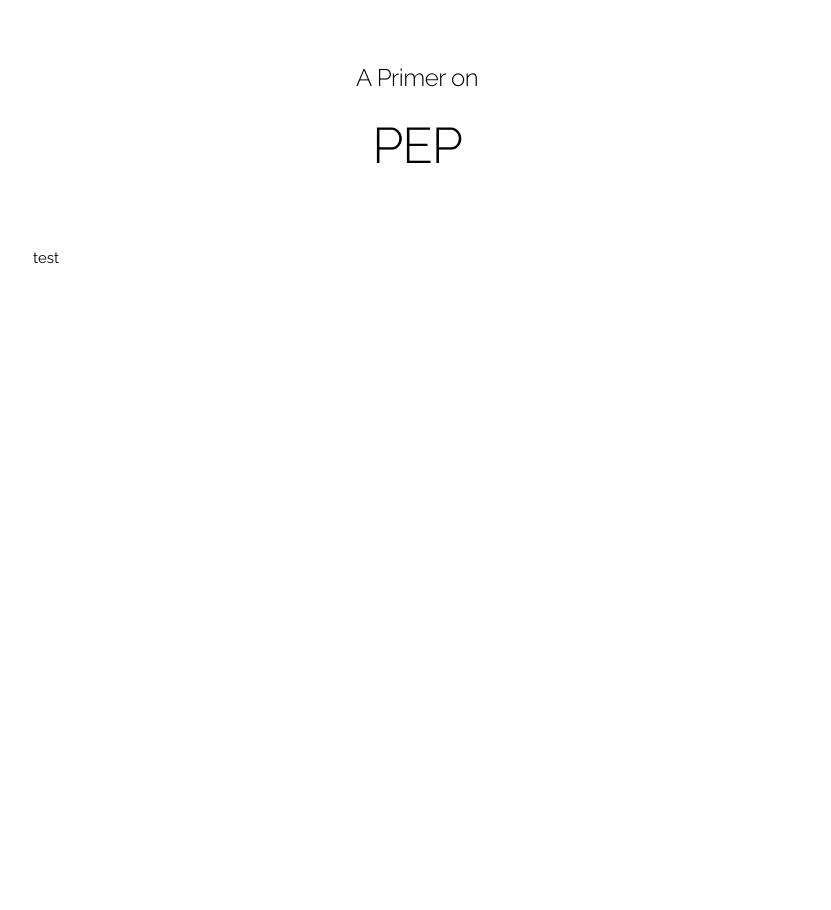
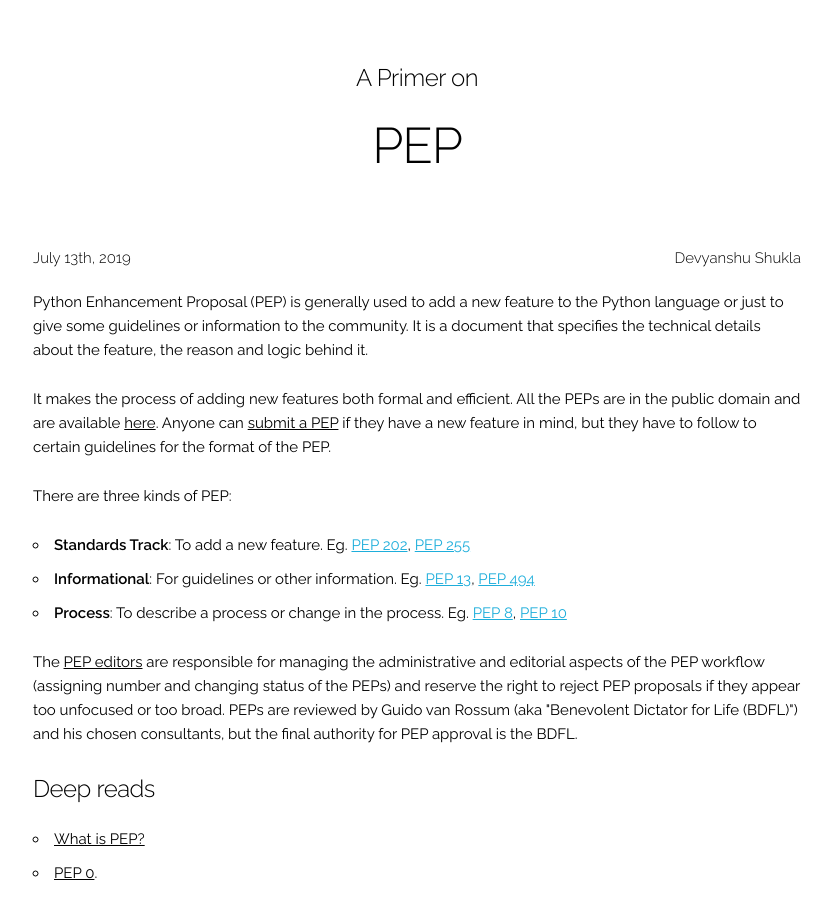
Before and after one commit to Devyanshu/primer, a plain HTML site: page pep.html in a window 1280 px wide. Shown: the whole page, without its empty margins (223-1054 px from the left). Before the commit the page ends 800 px from the top, so only its background shows below. Drawn offline with Linux system fonts and the light colour scheme.

Commit message:
added content

```diff
--- a/pep.html
+++ b/pep.html
@@ -37,10 +37,53 @@
             <h5>A Primer on</h5>
             <h1>PEP</h1>
         </div>
+        <div class="row">
+            <h6 class="post-date">July 13th, 2019</h6>
+            <h6 class="post-author">Devyanshu Shukla</h6>
+        </div>
 
-        <p>test</p>
-
-
+        <p>Python Enhancement Proposal (PEP) is generally used to add a new feature
+            to the Python language or just to give some guidelines or information to the community. It is a document
+            that specifies the technical details about the feature, the
+            reason and logic behind it.
+        </p>
+        <p> It makes the process of adding new features both formal and efficient.
+            All the PEPs are in the public domain and are available <a class="post-link"
+                href="https://www.python.org/dev/peps/">here</a>. Anyone can <a class="post-link"
+                href="https://legacy.python.org/dev/peps/pep-0001/#id29">submit a PEP</a> if they have a new feature in
+            mind, but they have to follow to certain guidelines for the format of the PEP.
+        </p>
+        <p>
+            There are three kinds of PEP:
+            <ul>
+                <li><b>Standards Track</b>: To add a new feature. Eg. <a
+                        href="https://www.python.org/dev/peps/pep-0202">PEP
+                        202</a>, <a href="https://www.python.org/dev/peps/pep-0255">PEP
+                        255</a> </li>
+                <li><b>Informational</b>: For guidelines or other information. Eg. <a
+                        href="https://www.python.org/dev/peps/pep-0013">PEP
+                        13</a>, <a href="https://www.python.org/dev/peps/pep-0494">PEP
+                        494</a> </li>
+                <li><b>Process</b>: To describe a process or change in the process. Eg. <a
+                        href="https://www.python.org/dev/peps/pep-0008">PEP
+                        8</a>, <a href="https://www.python.org/dev/peps/pep-0010">PEP
+                        10</a></li>
+            </ul>
+        </p>
+        <p>
+            The <a class="post-link" href="https://legacy.python.org/dev/peps/pep-0001/#id28">PEP editors</a> are
+            responsible for managing the administrative and editorial aspects of the PEP
+            workflow (assigning number and changing status of the PEPs) and reserve the right to reject PEP proposals if
+            they appear too unfocused or too broad. PEPs are reviewed by Guido van Rossum (aka "Benevolent Dictator for
+            Life (BDFL)") and his chosen consultants, but the final authority for PEP approval is the BDFL.
+        </p>
+        <h5>Deep reads</h5>
+        <ul>
+            <li><a class="post-link" href="https://legacy.python.org/dev/peps/pep-0001/#what-is-a-pep">What is
+                    PEP?</a></li>
+            <li><a class="post-link" href="https://www.python.org/dev/peps/">PEP 0</a>.</li>
+        </ul>
+        </p>
     </div>
 
 </body>
```
